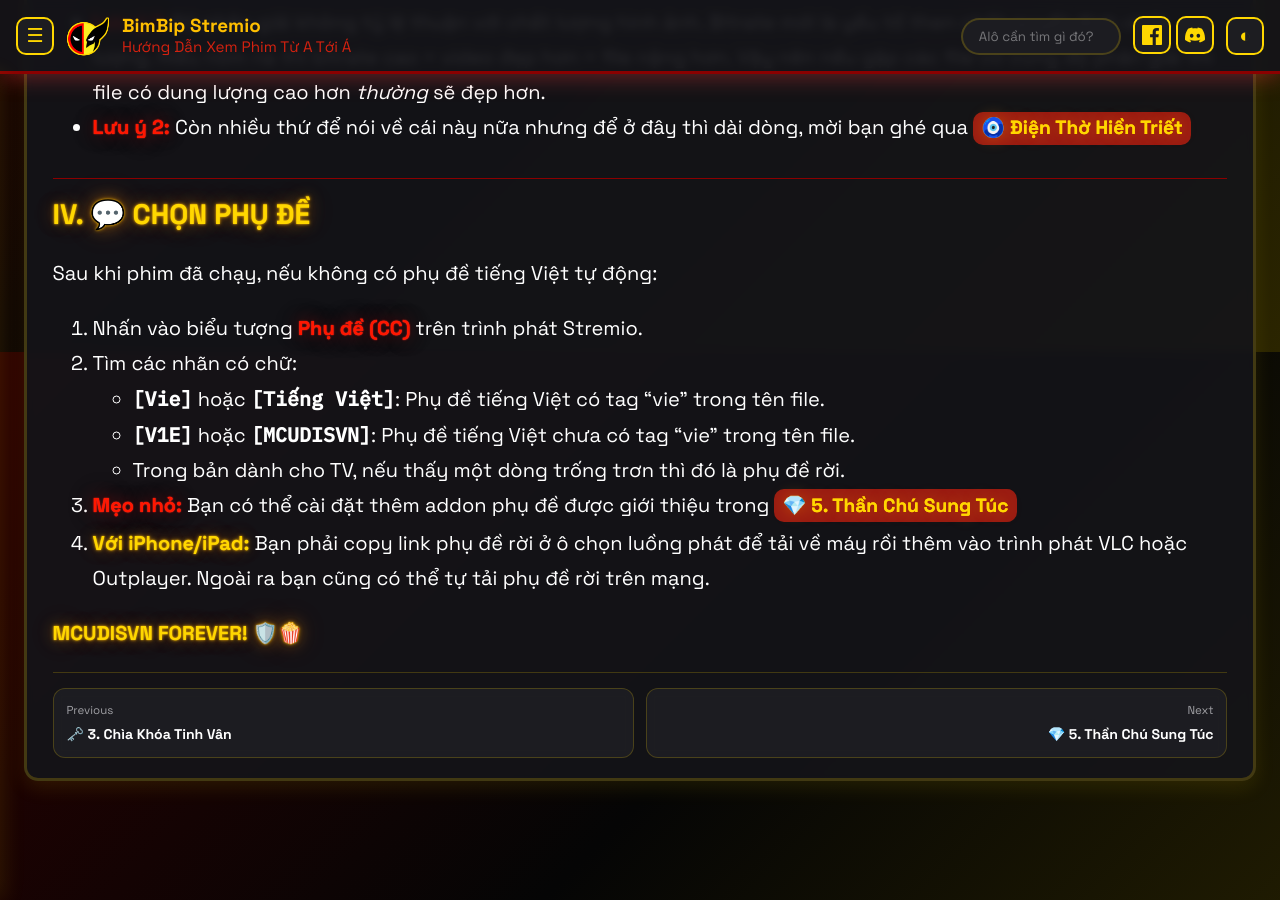
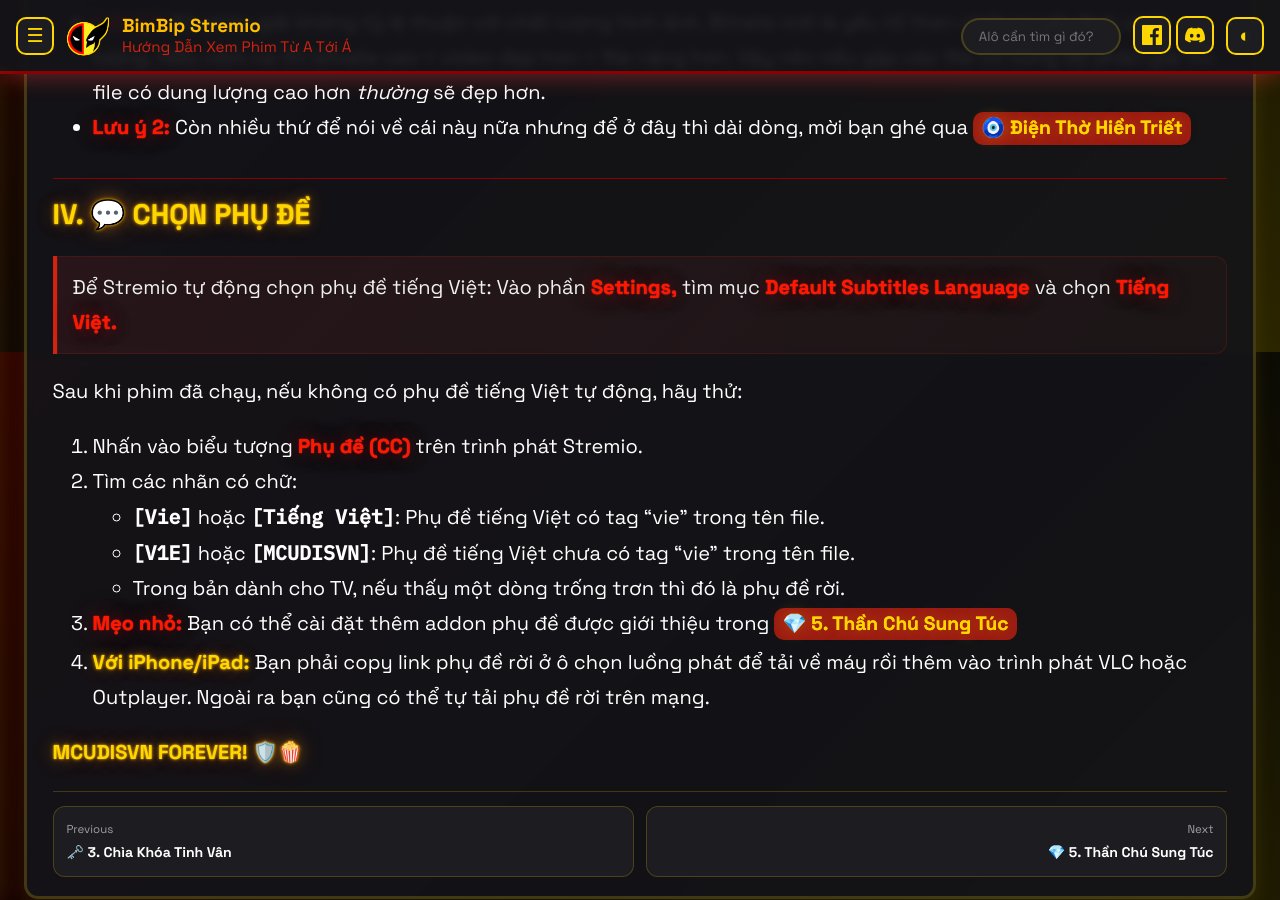
Before and after one commit to bimbipsubteam/bimbip-stremio, a Jekyll site: the page built from docs/guide/4-MCUDISVN-Using.md, in a window 1280 px wide and 900 px high, scrolled down 2348 px. Built offline with Jekyll 4.4.1, drawn with Linux system fonts in a browser that asks for light colours.

Commit message:
Update 4-MCUDISVN-Using.md

```diff
--- a/docs/guide/4-MCUDISVN-Using.md
+++ b/docs/guide/4-MCUDISVN-Using.md
@@ -54,7 +54,9 @@
 * **<mark2>Lưu ý 2:</mark2>** Còn nhiều thứ để nói về cái này nữa nhưng để ở đây thì dài dòng, mời bạn ghé qua [🧿 Điện Thờ Hiền Triết](https://bimbipsubteam.github.io/bimbip-stremio/guide/7-Additional-Stuff/)
 
 ## IV. 💬 Chọn Phụ Đề
-Sau khi phim đã chạy, nếu không có phụ đề tiếng Việt tự động:
+> Để Stremio tự động chọn phụ đề tiếng Việt: Vào phần **<mark2>Settings,</mark2>** tìm mục **<mark2>Default Subtitles Language</mark2>** và chọn **<mark2>Tiếng Việt.</mark2>**
+
+Sau khi phim đã chạy, nếu không có phụ đề tiếng Việt tự động, hãy thử:
 1. Nhấn vào biểu tượng **<mark2>Phụ đề (CC)</mark2>** trên trình phát Stremio.
 2. Tìm các nhãn có chữ:
     *   **`[Vie]`** hoặc **`[Tiếng Việt]`**: Phụ đề tiếng Việt có tag "vie" trong tên file.
```
